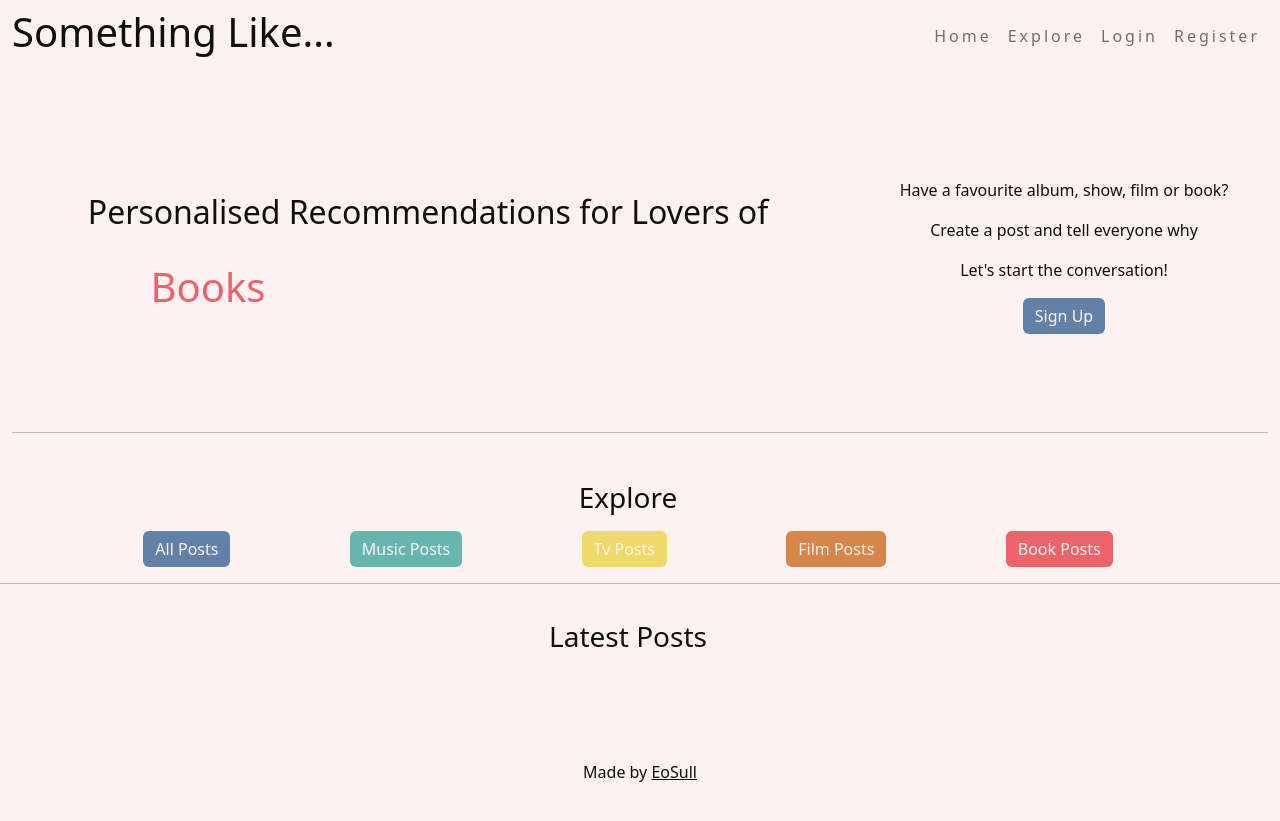
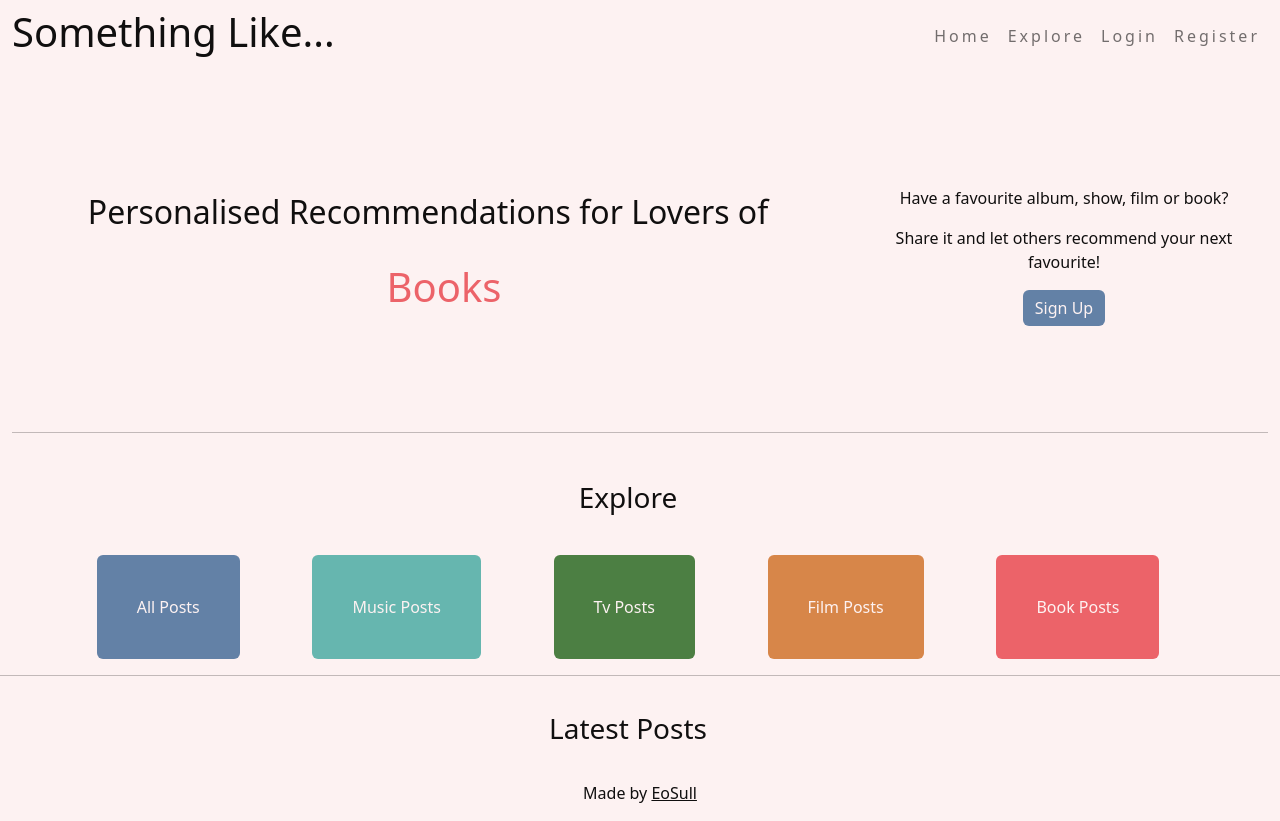
Before and after one commit to eosull/Something-Like, a Django app: page / in a window 1280 px wide. Before the commit the page ends 782 px from the top, so only its background shows below. Run offline with Django 4.2, Linux system fonts and the light colour scheme; data that the repository does not hold is empty.

Commit message:
feat:add mobile responsivness for landing page

```diff
--- a/static/css/style.css
+++ b/static/css/style.css
@@ -6,7 +6,7 @@
     --d-blue: #6381A6;
     --d-blue-opaque: #6381a674;
     --l-blue: #66B6AF;
-    --green: #EDDA68;
+    --green: #4c7f43;
     --orange: #D78649;
     --red: #EC6369;
 
@@ -82,10 +82,6 @@ https://codepen.io/orchard/pen/LoNdQZ?page=1 */
 .rolodex li {
     float: center;
     line-height: var(--line-height);
-}
-
-.rolodex li {
-    width: 20rem;
 }
 
 .roll {
@@ -165,8 +161,12 @@ https://codepen.io/orchard/pen/LoNdQZ?page=1 */
     /* background: linear-gradient(0deg, var(--white) 0%, var(--grey) 100%); */
 }
 
+.index-button-bank a {
+    padding: 40px;
+}
+
 .index-post-design {
-    background-image: url("https://source.boringavatars.com/bauhaus/400?colors=66B6AF,EDDA68,D78649,EC6369,6381a674");
+    background-image: url("https://source.boringavatars.com/bauhaus/400?colors=66B6AF,4c7f43,D78649,EC6369,6381a674");
 }
 
 .landing-card {
--- a/templates/index.html
+++ b/templates/index.html
@@ -7,7 +7,7 @@
 
         <div class="col-xs-12 col-md-6 col-lg-8 my-auto">
             <h2 class="fw-lighter">Personalised Recommendations for Lovers of</h2>
-            <div class="fs-1 fw-bolder rolodex">
+            <div class="fs-1 fw-bolder rolodex text-center">
                 <ul class="roll">
                     <li class="Music-post">Music</li>
                     <li class="Films-post">Films</li>
@@ -20,8 +20,7 @@
         <div class="col-xs-12 col-md-6 col-lg-4 my-auto">
             <div class="info-card">
                 <p>Have a favourite album, show, film or book?</p>
-                <p>Create a post and tell everyone why</p>
-                <p>Let's start the conversation!</p>
+                <p>Share it and let others recommend your next favourite!</p>
                 {% if user.is_authenticated %}
                     <a class="btn btn-primary" href="{% url 'new_post' %}">New Post</a>
                 {% else %}
@@ -36,11 +35,11 @@
             <div class="col-12">
                 <h3 class=" text-center fw-lighter my-3">Explore</h3>
                 <div class="d-flex flex-sm-column flex-md-row justify-content-evenly index-button-bank">
-                    <a class="btn btn-primary" href="{% url 'explore' %}">All Posts</a>
-                    <a class="btn btn-primary Music-post-explore" href="{% url 'explore' %}?category={{ 'Music' }}">Music Posts</a>
-                    <a class="btn btn-primary Tv-post-explore" href="{% url 'explore' %}?category={{ 'Tv' }}">Tv Posts</a>
-                    <a class="btn btn-primary Films-post-explore" href="{% url 'explore' %}?category={{ 'Films' }}">Film Posts</a>
-                    <a class="btn btn-primary Books-post-explore" href="{% url 'explore' %}?category={{ 'Books' }}">Book Posts</a>
+                    <a class="btn btn-primary mt-4" href="{% url 'explore' %}">All Posts</a>
+                    <a class="btn btn-primary Music-post-explore mt-4" href="{% url 'explore' %}?category={{ 'Music' }}">Music Posts</a>
+                    <a class="btn btn-primary Tv-post-explore mt-4" href="{% url 'explore' %}?category={{ 'Tv' }}">Tv Posts</a>
+                    <a class="btn btn-primary Films-post-explore mt-4" href="{% url 'explore' %}?category={{ 'Films' }}">Film Posts</a>
+                    <a class="btn btn-primary Books-post-explore mt-4" href="{% url 'explore' %}?category={{ 'Books' }}">Book Posts</a>
                 </div>
             </div>
         </div>
```
